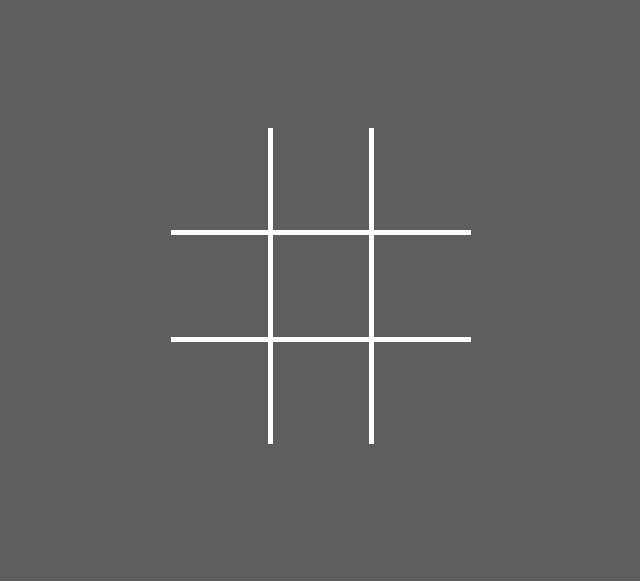
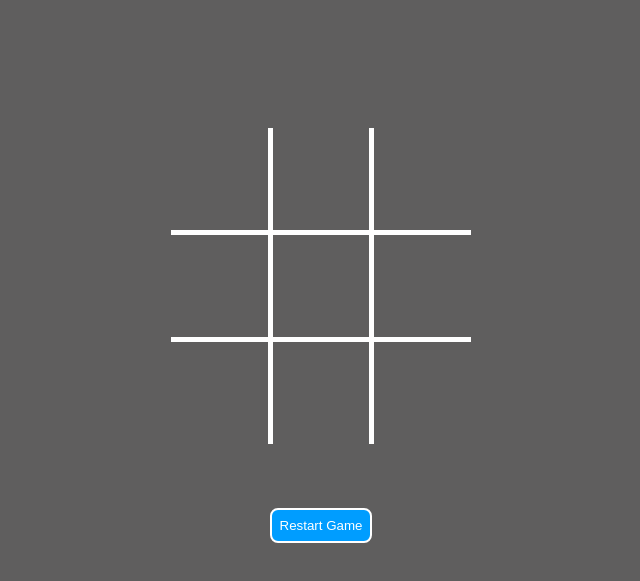
Before and after one commit to NathalieDorendorf/Tic-Tac-Toe, a plain HTML site: page index.html in a window 1280 px wide. Shown: the part 119-700 px from the top of the page, without its empty margins (319-959 px from the left). Drawn offline with Linux system fonts and the light colour scheme.

Commit message:
final version with prompt engeneering

```diff
--- a/index.html
+++ b/index.html
@@ -11,6 +11,9 @@
     <div id="container">
 
     </div>
+    <div class="center mt-32">
+        <button onclick="restartGame()">Restart Game</button>
+    </div>
     <script src="script.js"></script>
 </body>
 </html>
--- a/script.js
+++ b/script.js
@@ -14,7 +14,7 @@ let fields = [
 let currentPlayer = 'circle';
 
 
-let winningCombinations = [
+const winningCombinations = [
     [0, 1, 2], [3, 4, 5], [6, 7, 8], // Horizontal
     [0, 3, 6], [1, 4, 7], [2, 5, 8], // Vertical
     [0, 4, 8], [2, 4, 6]             // Diagonal
@@ -144,3 +144,19 @@ function getPositionY(index) {
     const row = Math.floor(index / 3);
     return 50 + row * 100; // Adjust the positions as needed
 }
+
+
+function restartGame() {
+    fields = [
+        null,
+        null,
+        null,
+        null,
+        null,
+        null,
+        null,
+        null,
+        null
+    ];
+    init();
+}
--- a/style.css
+++ b/style.css
@@ -57,14 +57,48 @@ tr:last-child td {
 }
 
 .circle {
-    color: cyan;
+    color: rgb(2, 255, 255);
 }
 
 .cross {
     color: yellow;
 }
 
+.center {
+    display: flex;
+    justify-content: center;
+    align-items: center;
+    width: 100%;
+}
 
+.mt-32 {
+    margin-top: 32px;
+}
+
+button {
+    background-color: rgb(0, 157, 255);
+    color: white;
+    border: 2px solid white;
+    border-radius: 8px;
+    padding: 8px;
+}
+
+button:hover {
+    background-color:  rgb(0, 130, 210);
+    cursor: pointer;
+}
+
+@media (max-width:480px) {
+    #container {
+        margin-top: 50px;
+    }
+}
+
+@media (min-width:481px) {
+    .mt-32 {
+        margin-top: 64px;
+    }
+}
 
 
 
```
